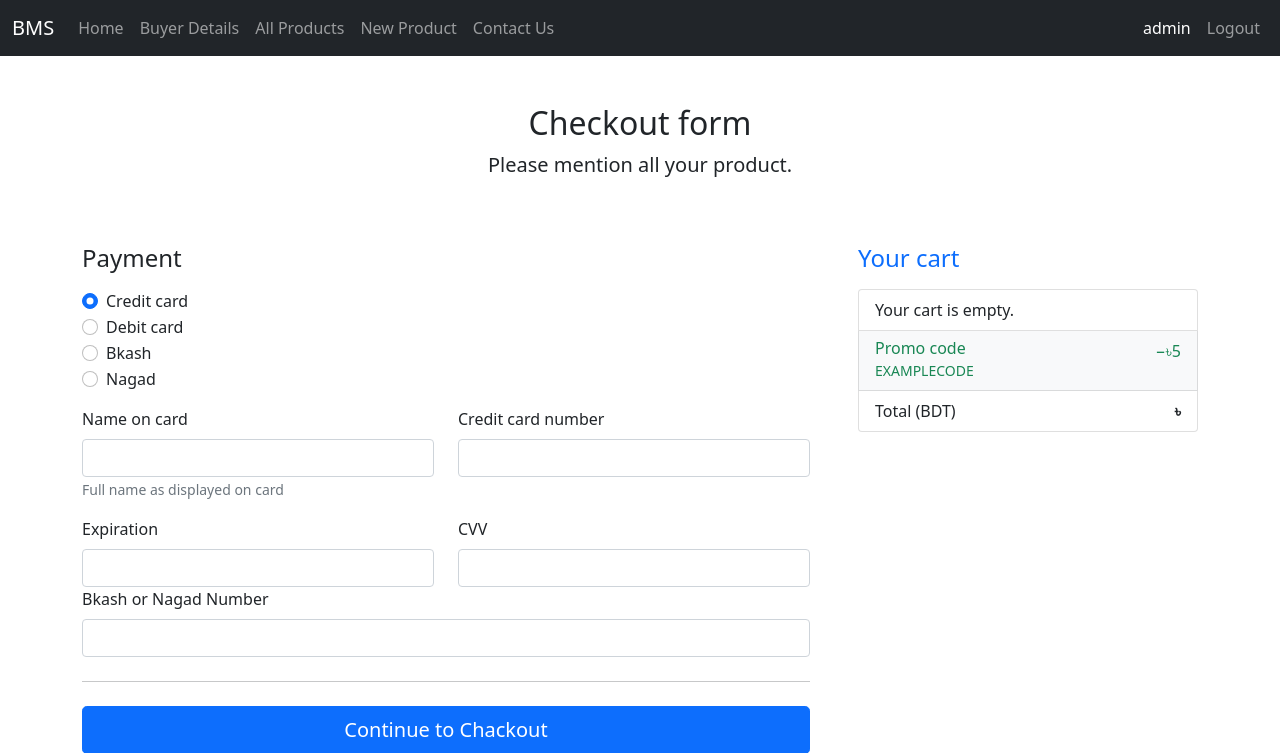
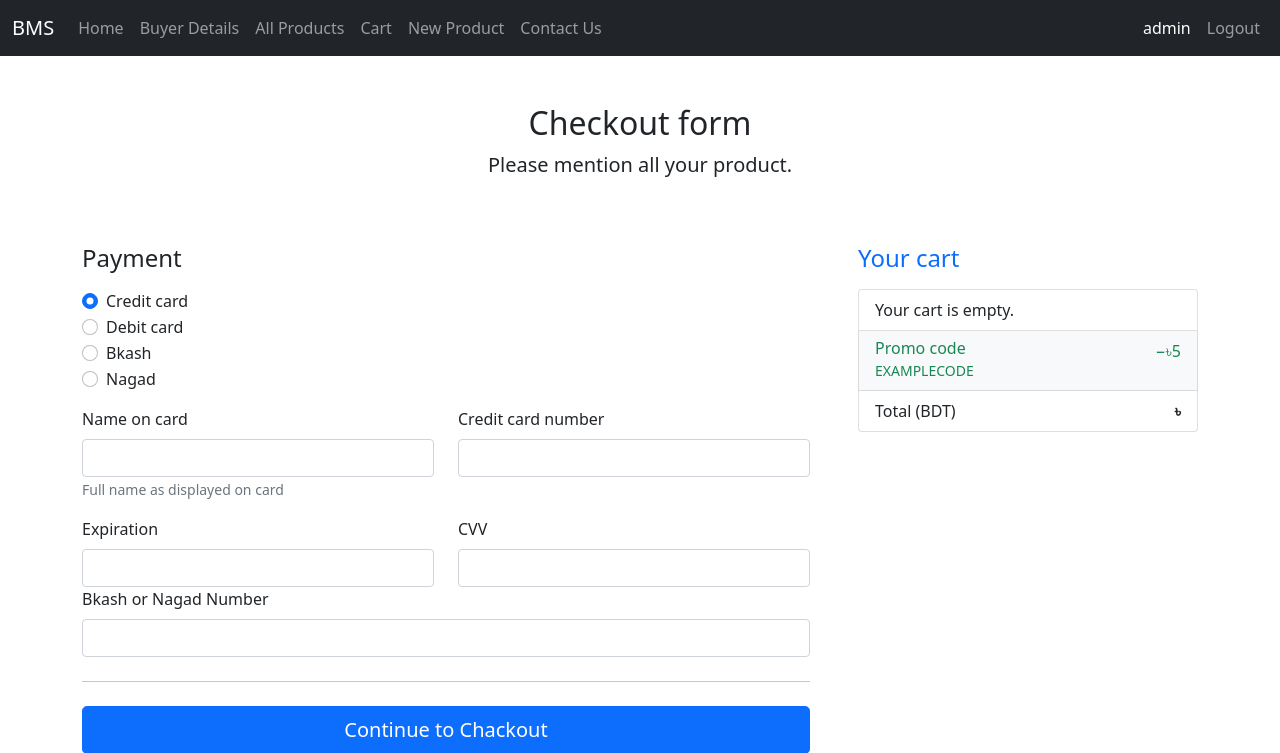
Before and after one commit to Seyam7/billing_management_system_django, a Django app: page /billpay/4 in a window 1280 px wide. Shown: the top 753 px of the page. Run offline with Django 3.2, Linux system fonts and the light colour scheme; a user stored in the database is signed in; data comes from the database, SQL or seed files in the repository; both versions use the stored data as it was after the commit.

Commit message:
remove from cart

```diff
--- a/product/urls.py
+++ b/product/urls.py
@@ -12,4 +12,5 @@ urlpatterns = [
     path('checkout/',views.cart_view,name='checkout'),
     path('addtocart/<int:product_id>/', views.add_to_cart, name='add_to_cart'),
     path('cart/', views.show_cart, name='show_cart'),
+    path('removefromcart/<int:order_id>/', views.remove_from_cart, name='remove_from_cart'),
 ]
--- a/product/views.py
+++ b/product/views.py
@@ -84,3 +84,8 @@ def show_cart(request):
         except:
             total += 0  # fallback if quantity or price is empty or not a number
     return render(request, 'billpay.html', {'cart_items': cart_items, 'total': total})
+
+def remove_from_cart(request, order_id):
+    item = get_object_or_404(Order, id=order_id)
+    item.delete()
+    return redirect('show_cart')
--- a/templates/base.html
+++ b/templates/base.html
@@ -34,6 +34,9 @@
           {% endif %}
           <li class="nav-item">
             <a class="nav-link" href="{% url 'detailsproduct' %}">All Products</a>
+          </li>
+          <li class="nav-item">
+            <a class="nav-link" href="{% url 'show_cart' %}">Cart</a>
           </li>
           {% if user.is_staff or user.is_superuser %}
           <li class="nav-item">
--- a/templates/billpay.html
+++ b/templates/billpay.html
@@ -27,6 +27,7 @@
               <small class="text-muted">Qty: {{ item.product.quantity }}</small>
             </div>
             <span>৳{{ item.product.price }}</span>
+            <a href="{% url 'remove_from_cart' item.id %}" class="btn btn-sm">🗑️</a>
           </li>
           {% empty %}
             <li class="list-group-item">Your cart is empty.</li>
```
Also changed, not shown: db.sqlite3.
